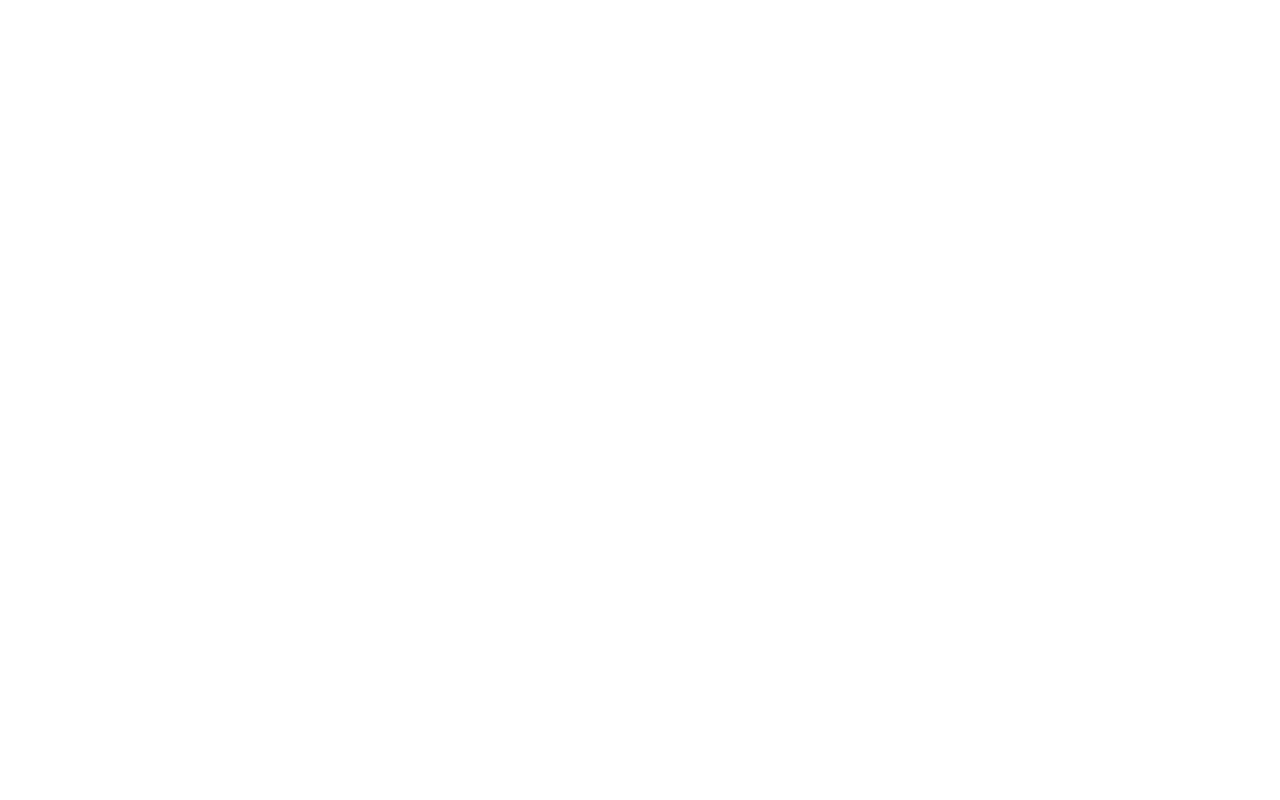
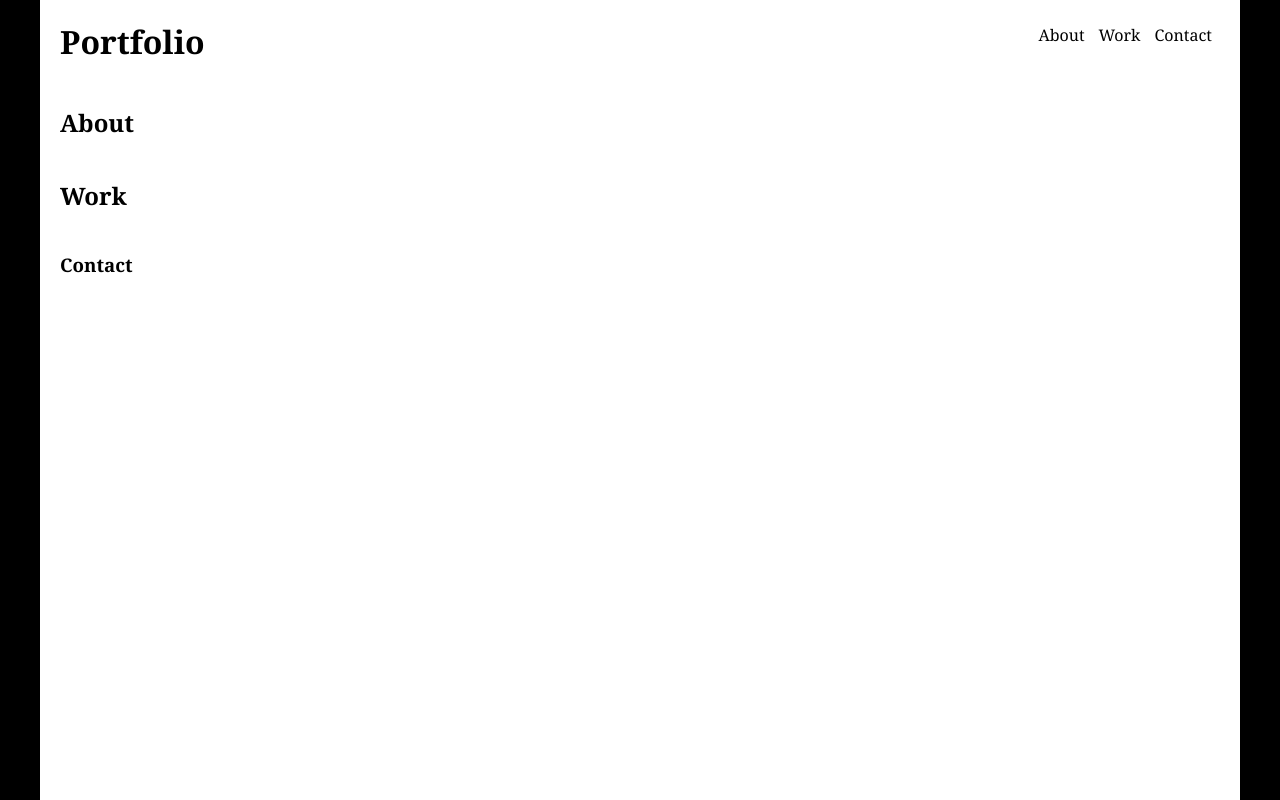
Before and after one commit to cdgonzo23/professional-portfolio, a plain HTML site: page index.html in a window 1280 px wide. Drawn offline with Linux system fonts and the light colour scheme.

Commit message:
initial html and css setup

```diff
--- /dev/null
+++ b/assets/css/style.css
@@ -0,0 +1,52 @@
+* {
+    padding: 0;
+    margin: 0;
+    box-sizing: border-box;
+}
+
+:root {
+    --dark: black;
+    --light: white;
+}
+
+body {
+    background-color: var(--dark)
+}
+
+main {
+    display: flex;
+    flex-direction: column;
+    min-height: 100vh;
+    max-width: 1200px;
+    margin: 0 auto;
+    background-color: var(--light);
+    color: var(--dark);
+    font-family: Georgia, 'Times New Roman', Times, serif;
+}
+
+header {
+    display: flex;
+    justify-content: space-between;
+}
+
+nav {
+    display: flex;
+    justify-content: flex-end;
+}
+
+nav a {
+    text-decoration: none;
+    color: var(--dark);
+    margin: 4px 8px 20px 6px;
+}
+
+nav a:hover {
+    text-decoration: underline;
+    color: gray;
+}
+
+header,
+section,
+footer {
+    padding: 20px;
+}
--- a/assets/style.css
+++ /dev/null
@@ -1,5 +0,0 @@
-* {
-    box-sizing: border-box;
-    padding: 0;
-    margin: 0;
-}
--- a/index.html
+++ b/index.html
@@ -5,20 +5,29 @@
     <meta http-equiv="X-UA-Compatible" content="IE=edge">
     <meta name="viewport" content="width=device-width, initial-scale=1.0">
     <title>Professional Portfolio</title>
-    <link rel="stylesheet" href="./assets/style.css">
+    <link rel="stylesheet" href="./assets/css/style.css">
 </head>
 
 <body>
-    <header>
-
-    </header>
     <main>
-
+        <header>
+            <h1>Portfolio</h1>
+            <nav>
+                <a href="#about">About</a>
+                <a href="#work">Work</a>
+                <a href="#contact">Contact</a>
+            </nav>
+        </header>
+        <section>
+            <h2 id="about">About</h2>
+        </section>
+        <section>
+            <h2 id="work">Work</h2>
+        </section>
+        <footer>
+            <h3 id="contact">Contact</h3>
+        </footer>
     </main>
-    <footer>
-
-    </footer>
-
 </body>
 
 </html>
```
Also changed, not shown: 1 other file.
